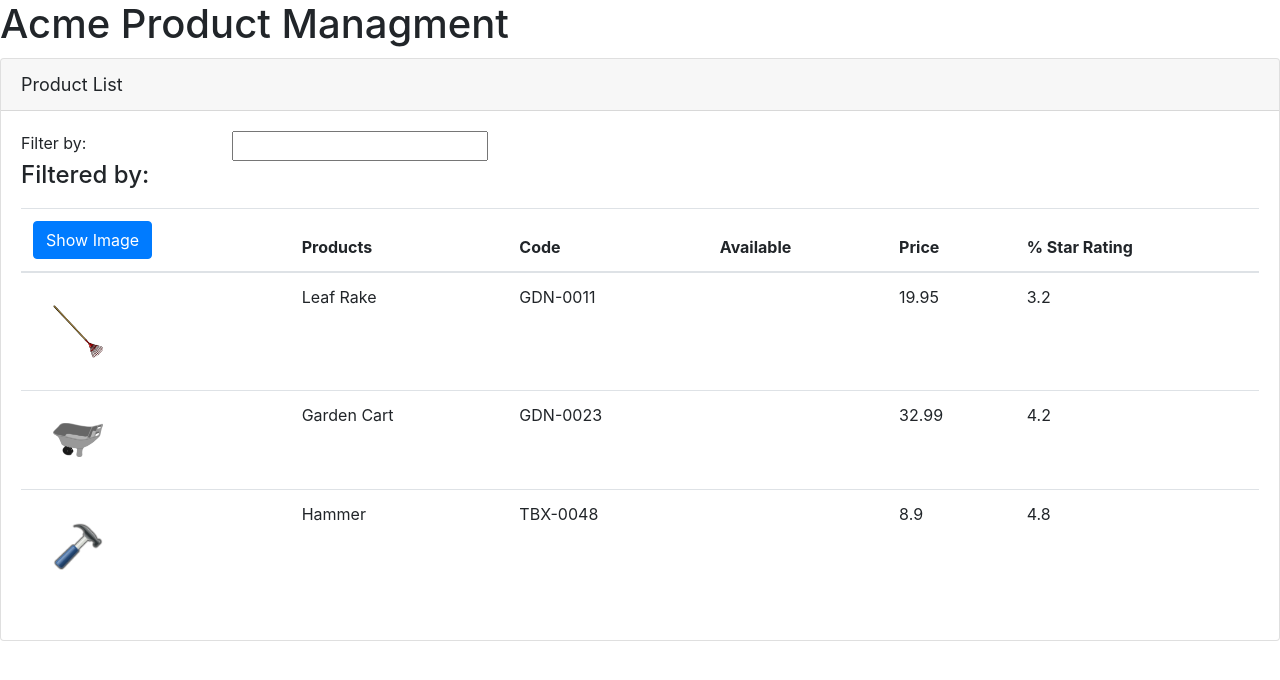
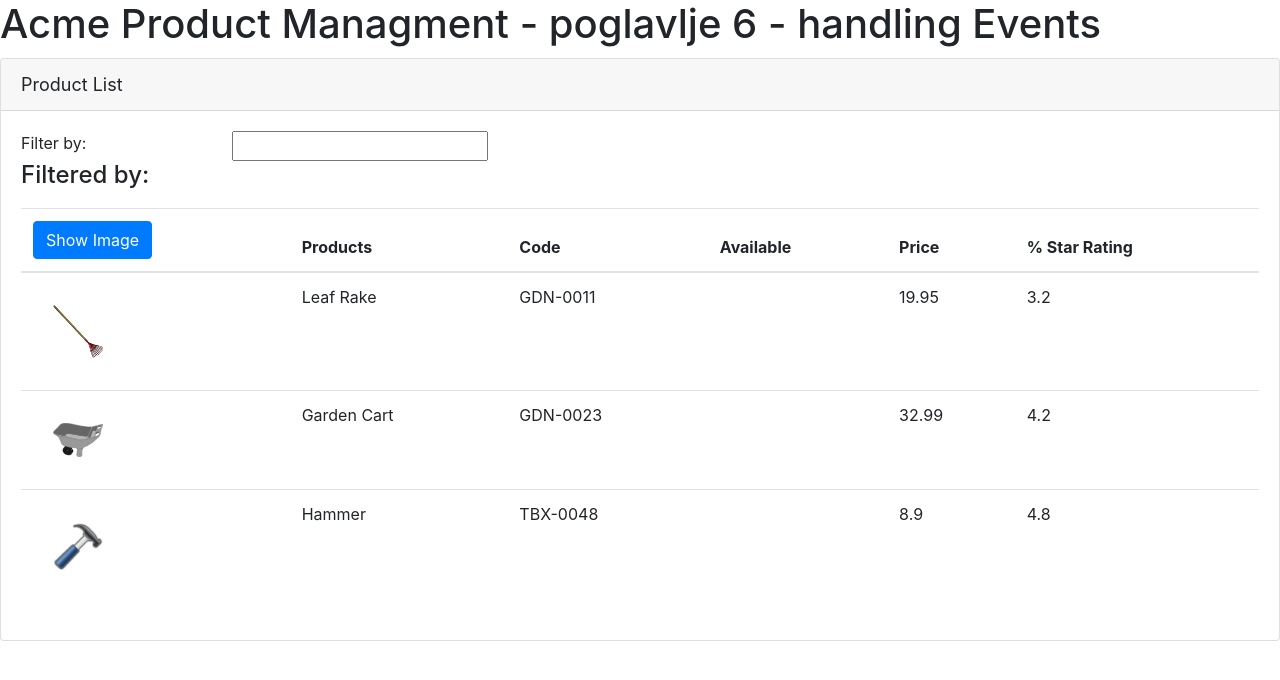
Before and after one commit to Marko-Cloud/APM, an Angular app: page / in a window 1280 px wide. Shown: the top 680 px of the page. Built offline with nearby package versions, Linux system fonts and the light colour scheme.

Commit message:
gjde si stao

```diff
--- a/src/app/app.component.ts
+++ b/src/app/app.component.ts
@@ -10,5 +10,5 @@ import { Component } from '@angular/core';
 })
 
 export class AppComponent {
-  pageTitle: string = 'Acme Product Managment'
+  pageTitle: string = 'Acme Product Managment - poglavlje 6 - handling Events'
 }
```
